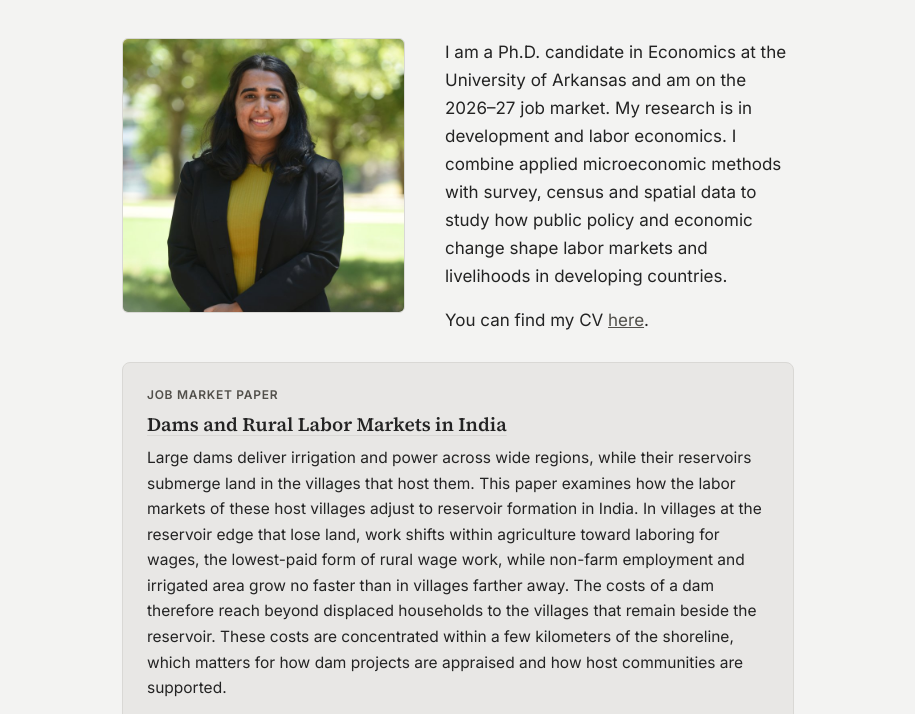
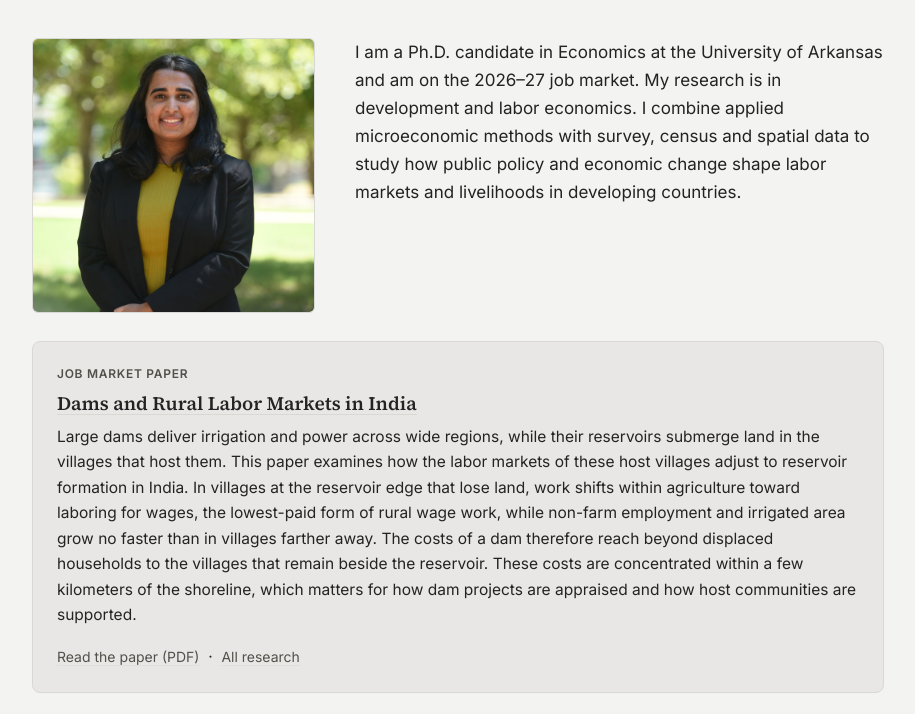
Before and after one commit to priyankapimpley/priyankapimpley.github.io, a plain HTML site: page index.html in a window 1280 px wide. Shown: the part 163-877 px from the top of the page, without its empty margins (182-1097 px from the left). Drawn offline with Linux system fonts and the light colour scheme.

Commit message:
index.html

```diff
--- a/index.html
+++ b/index.html
@@ -20,6 +20,7 @@
   .card h3 a:hover, .feature h3 a:hover {
     text-decoration-color: var(--accent);
   }
+  .wrap { max-width: 900px; }
 </style>
 </head>
 <body>
@@ -43,7 +44,6 @@
     <img src="assets/headshot.jpg" alt="Portrait of Priyanka Pimple" width="283" height="275">
     <div class="bio">
       <p>I am a Ph.D. candidate in Economics at the University of Arkansas and am on the 2026–27 job market. My research is in development and labor economics. I combine applied microeconomic methods with survey, census and spatial data to study how public policy and economic change shape labor markets and livelihoods in developing countries.</p>
-      <p>You can find my CV <a href="cv-pdf.html">here</a>.</p>
     </div>
   </div>
 
```
